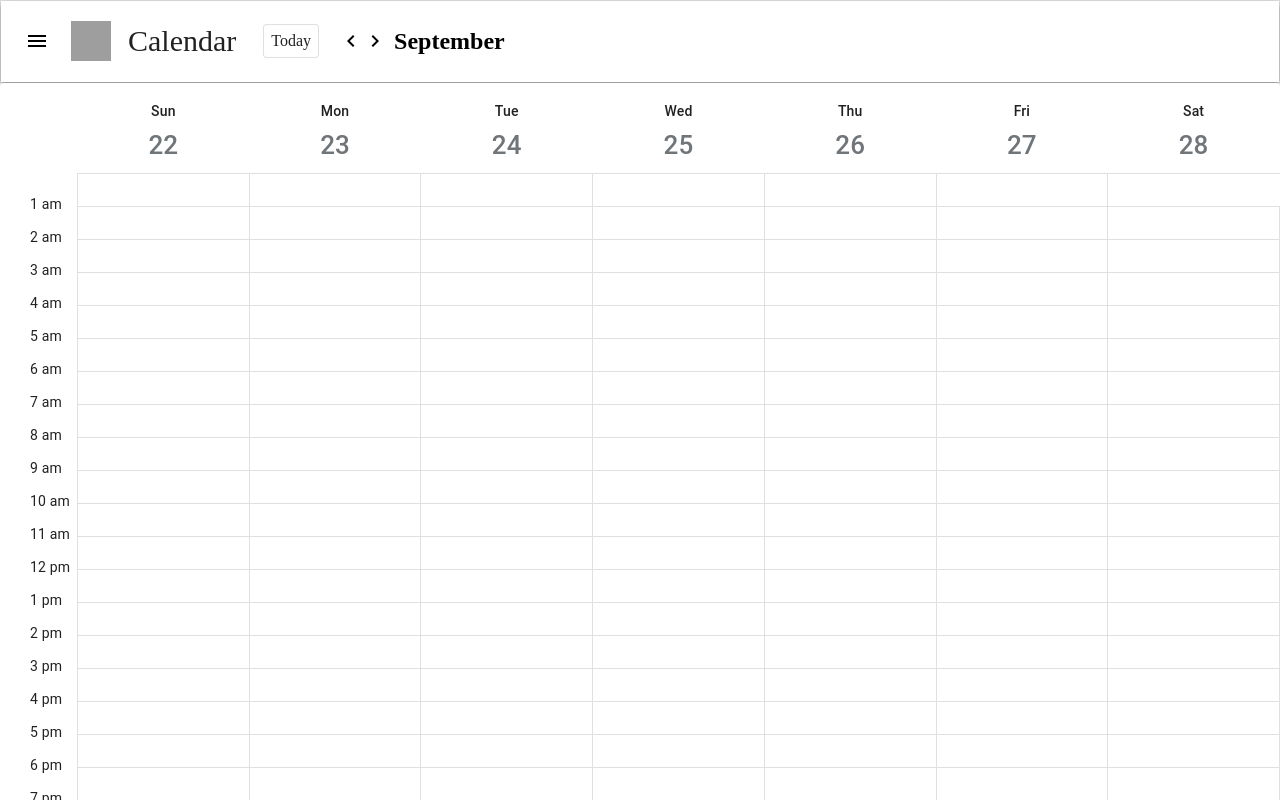
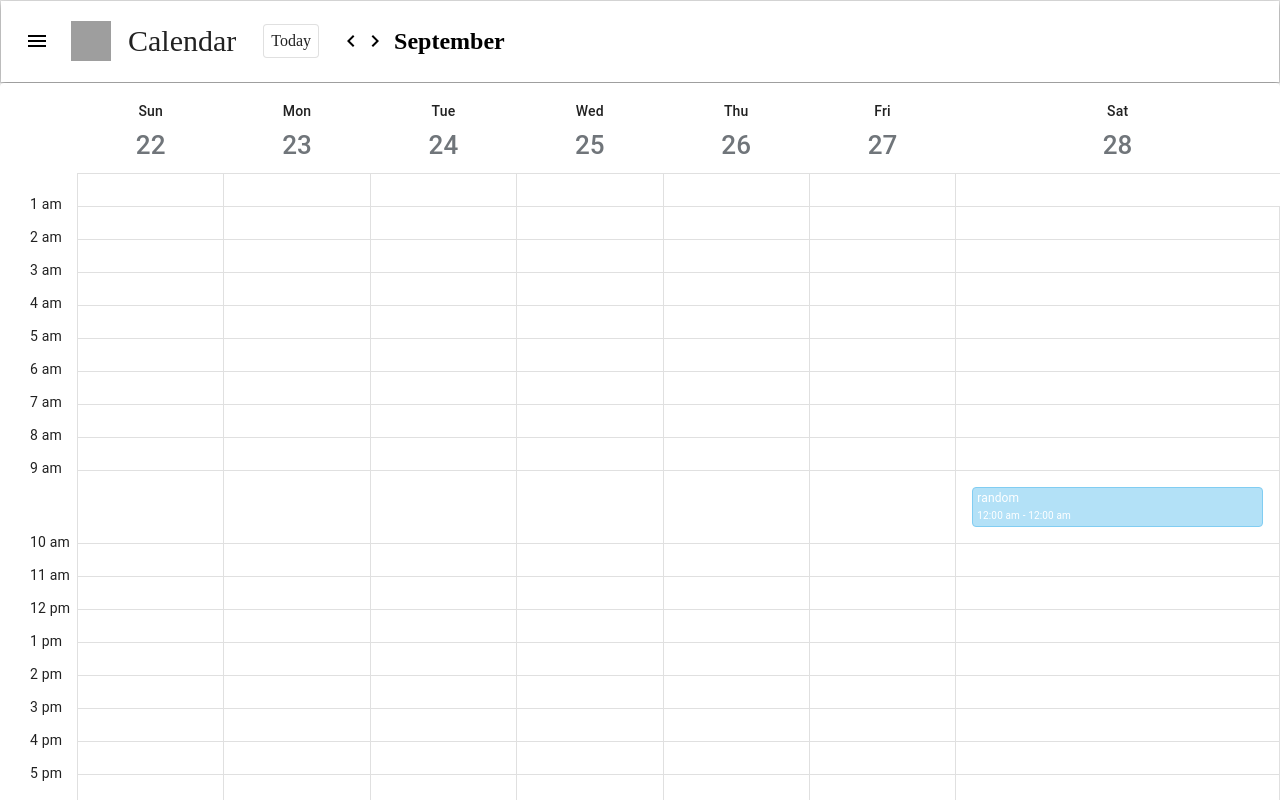
Before and after one commit to shreekarhegde/Google-Calendar, a React (Create React App) app: page / in a window 1280 px wide. Shown: the top 800 px of the page. Built offline with nearby package versions, Linux system fonts and the light colour scheme; grey boxes are pictures that could not be loaded.

Commit message:
Added logic to render event in a slot

```diff
--- a/src/components/TimeSlots/TimeSlots.tsx
+++ b/src/components/TimeSlots/TimeSlots.tsx
@@ -4,10 +4,16 @@ import TableRow from '@material-ui/core/TableRow';
 import moment from 'moment';
 import TableCell from '@material-ui/core/TableCell';
 import { useStyles } from '../TimeSlots/TimeSlots-styles';
+import { Event } from '../Event/Event';
 
-export const TimeSlots = () => {
+export const TimeSlots = (props: any) => {
 	const classes = useStyles();
+	let event = { title: 'random', start: 9, end: 10, startDate: new Date(), endDate: '29-08-21' };
 	const formattedTime = (time: number) => moment().set('hours', time).format('h a');
+	const isTimeEqual = (time: number, event: any) => formattedTime(time) === formattedTime(event.start);
+	const isDateEqual = (colDate: Date, eventDate: Date) => {
+		return moment(new Date(colDate.setHours(0, 0, 0))).isSame(new Date(eventDate), 'date');
+	};
 	return (
 		<TableBody>
 			<TableRow>
@@ -23,11 +29,11 @@ export const TimeSlots = () => {
 					<TableCell className={classes.time}>
 						<span className={classes.timeFormat}>{formattedTime(time)}</span>
 					</TableCell>
-					{[...Array(7)]
-						.map((_, i) => i + 1)
-						.map((el) => (
-							<TableCell key={el.toString()} className={classes.blackBorder}></TableCell>
-						))}
+					{props.weekDays.map((el: any) => (
+						<TableCell key={el.dateStamp} className={classes.blackBorder}>
+							{isTimeEqual(time, event) && isDateEqual(new Date(), new Date(el.dateStamp)) && <Event event={event} />}
+						</TableCell>
+					))}
 				</TableRow>
 			))}
 		</TableBody>
--- a/src/components/WeekView/WeekView.tsx
+++ b/src/components/WeekView/WeekView.tsx
@@ -10,7 +10,7 @@ export const WeekView = (props: any) => {
 		<TableContainer component={Paper}>
 			<Table>
 				<WeekHeader weekDays={props.weekDays}></WeekHeader>
-				<TimeSlots />
+				<TimeSlots weekDays={props.weekDays} />
 			</Table>
 		</TableContainer>
 	);
```
